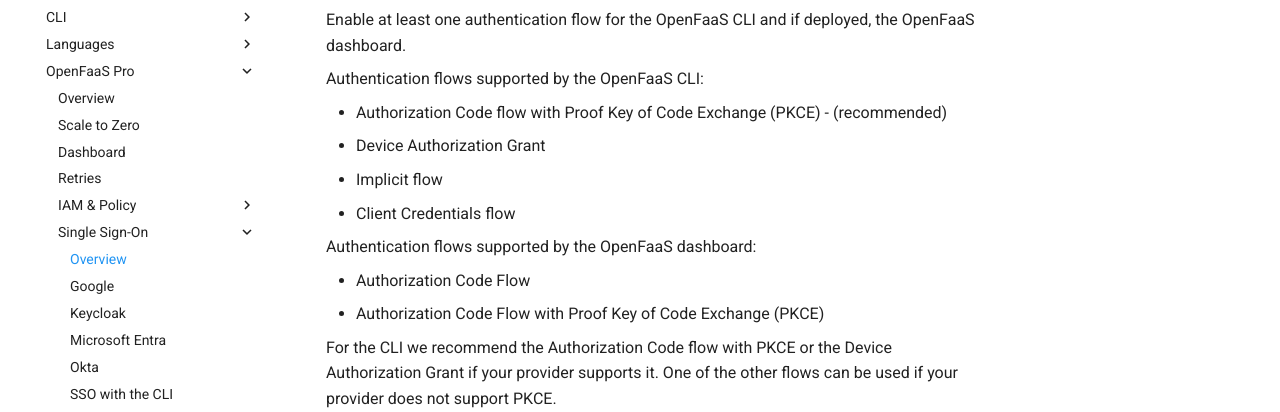
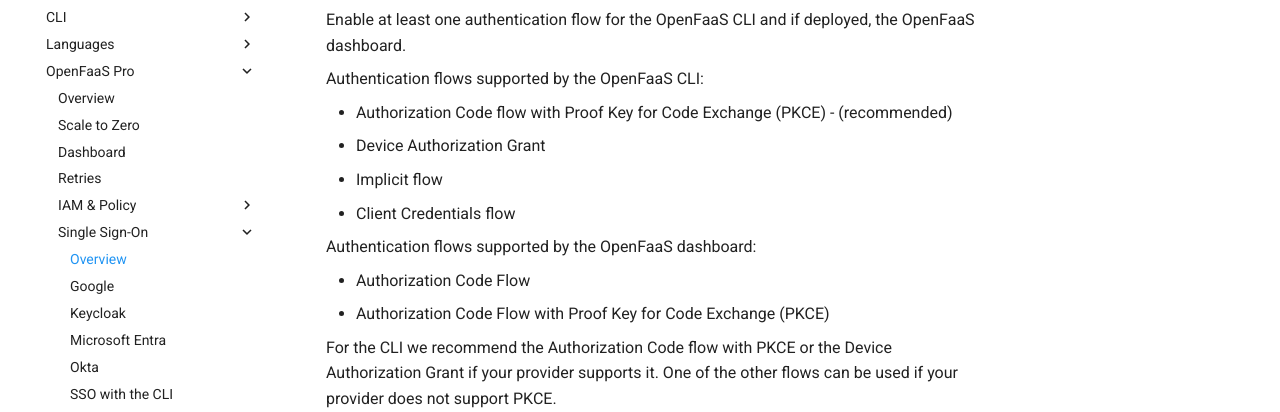
Before and after one commit to openfaas/docs, an MkDocs documentation site: the page built from docs/openfaas-pro/sso/overview.md, in a window 1280 px wide and 900 px high, scrolled down 413 px. Shown: the part 157-569 px from the top of the window. Built offline with MkDocs 1.6.1 and Material for MkDocs 9.7.7, drawn with Linux system fonts in a browser that asks for light colours; comment, search, counter and statistics services are not loaded.

Commit message:
Standardize OAuth terminology to 'Proof Key for Code Exchange'
Signed-off-by: Han Verstraete (OpenFaaS Ltd) <han@openfaas.com>

```diff
--- a/docs/openfaas-pro/sso/overview.md
+++ b/docs/openfaas-pro/sso/overview.md
@@ -15,7 +15,7 @@ To configure your identity provider:
 
     Authentication flows supported by the OpenFaaS CLI:
 
-    - Authorization Code flow with Proof Key of Code Exchange (PKCE) - (recommended)
+    - Authorization Code flow with Proof Key for Code Exchange (PKCE) - (recommended)
     - Device Authorization Grant
     - Implicit flow
     - Client Credentials flow
@@ -23,7 +23,7 @@ To configure your identity provider:
     Authentication flows supported by the OpenFaaS dashboard:
 
     - Authorization Code Flow
-    - Authorization Code Flow with Proof Key of Code Exchange (PKCE)
+    - Authorization Code Flow with Proof Key for Code Exchange (PKCE)
 
     For the CLI we recommend the Authorization Code flow with PKCE or the Device Authorization Grant if your provider supports it. One of the other flows can be used if your provider does not support PKCE.
 
```
Also changed, not shown: docs/openfaas-pro/sso/google.md (+1 -1 lines).
